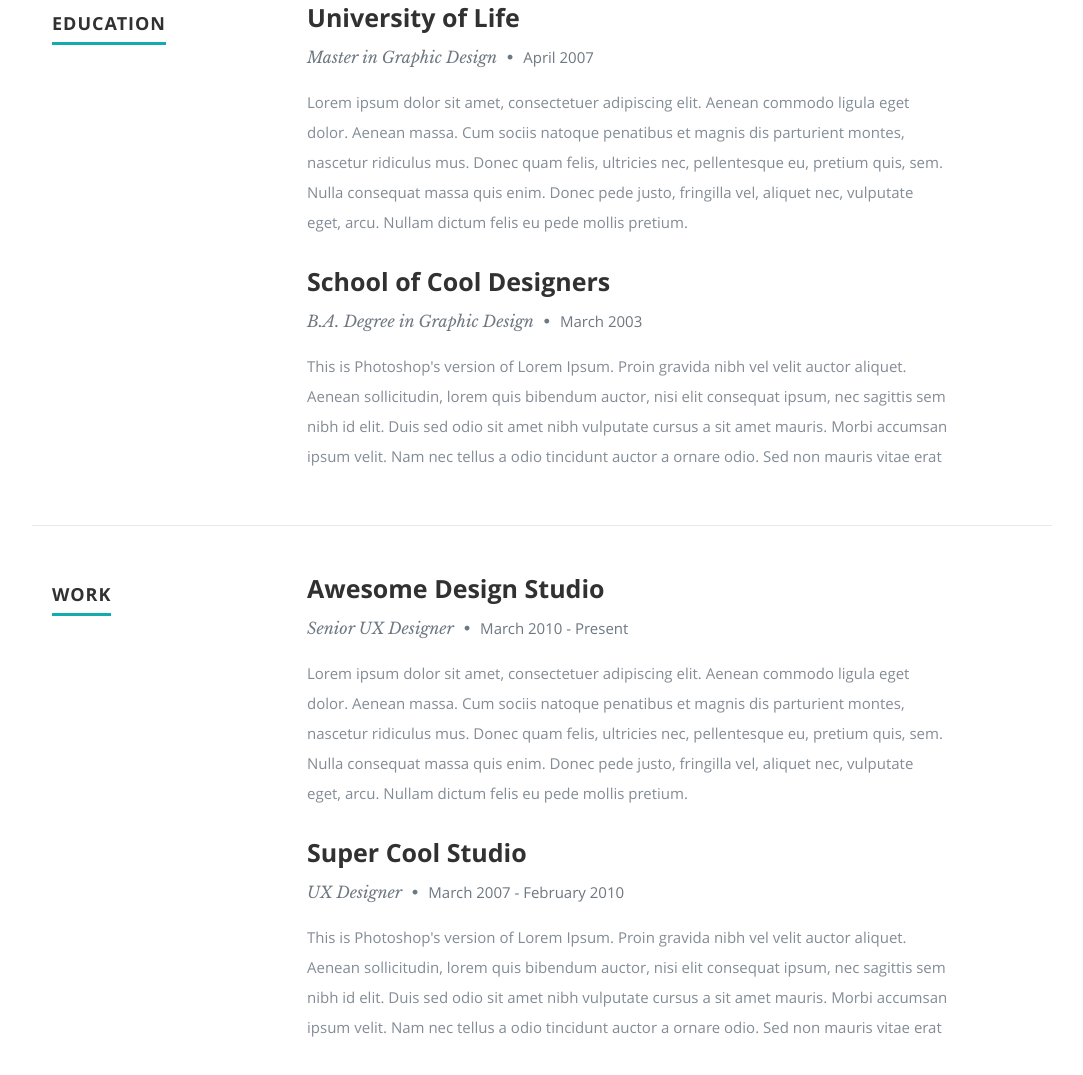
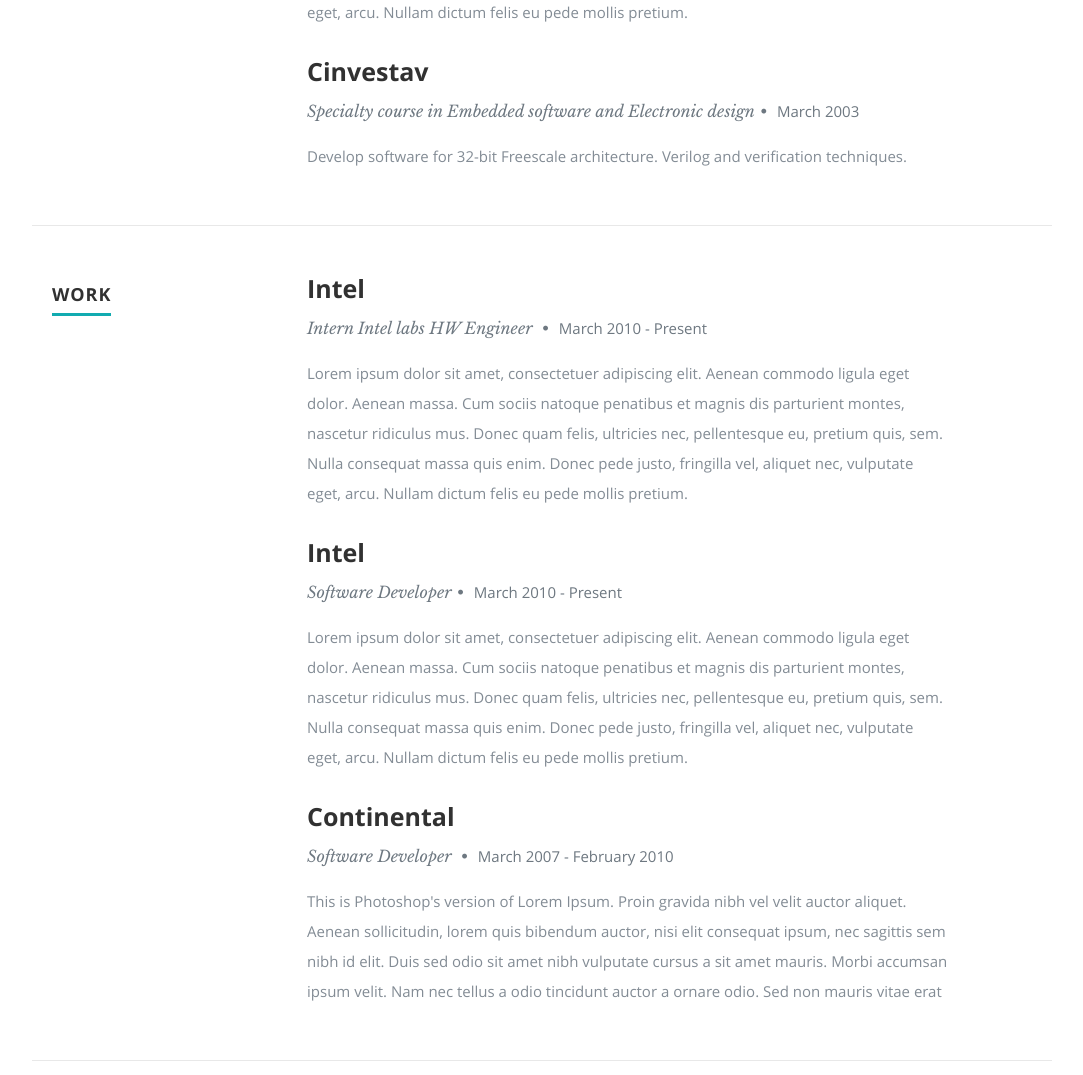
Before and after one commit to yhoazk/yhoazk.github.io, a plain HTML site: page index.html in a window 1280 px wide. Shown: the part 1583-2658 px from the top of the page, without its empty margins (98-1181 px from the left). Drawn offline with nearby package versions, Linux system fonts and the light colour scheme.

Commit message:
Update index.html

```diff
--- a/index.html
+++ b/index.html
@@ -91,12 +91,7 @@
 
             <h2>About Me</h2>
 
-            <p>Sed ut perspiciatis unde omnis iste natus error sit voluptatem accusantium doloremque laudantium, totam rem aperiam,
-            eaque ipsa quae ab illo inventore veritatis et quasi architecto beatae vitae dicta sunt explicabo. Nemo enim ipsam
-            voluptatem quia voluptas sit aspernatur aut odit aut fugit, sed quia consequuntur magni dolores eos qui ratione
-            voluptatem sequi nesciunt. Neque porro quisquam est, qui dolorem ipsum quia dolor sit amet, consectetur, adipisci velit,
-            sed quia non numquam eius modi tempora incidunt ut labore et dolore magnam aliquam quaerat voluptatem.
-            Ut enim ad minima veniam, quis nostrum exercitationem ullam corporis suscipit laboriosam.
+            <p>Software Engineer
             </p>
 
             <div class="row">
@@ -148,8 +143,8 @@
 
                <div class="twelve columns">
 
-                  <h3>University of Life</h3>
-                  <p class="info">Master in Graphic Design <span>&bull;</span> <em class="date">April 2007</em></p>
+                  <h3>ITESO</h3>
+                  <p class="info">Master in Electronic Design <span>&bull;</span> <em class="date">April 2017</em></p>
 
                   <p>
                   Lorem ipsum dolor sit amet, consectetuer adipiscing elit. Aenean commodo ligula eget dolor. Aenean massa.
@@ -166,14 +161,11 @@
 
                <div class="twelve columns">
 
-                  <h3>School of Cool Designers</h3>
-                  <p class="info">B.A. Degree in Graphic Design <span>&bull;</span> <em class="date">March 2003</em></p>
+                  <h3>Cinvestav</h3>
+                  <p class="info">Specialty course in Embedded software and Electronic design<span>&bull;</span> <em class="date">March 2003</em></p>
 
                   <p>
-                  This is Photoshop's version  of Lorem Ipsum. Proin gravida nibh vel velit auctor aliquet.
-                  Aenean sollicitudin, lorem quis bibendum auctor, nisi elit consequat ipsum, nec sagittis sem
-                  nibh id elit. Duis sed odio sit amet nibh vulputate cursus a sit amet mauris. Morbi accumsan
-                  ipsum velit. Nam nec tellus a odio tincidunt auctor a ornare odio. Sed non  mauris vitae erat
+                  Develop software for 32-bit Freescale architecture. Verilog and verification techniques.
                   </p>
 
                </div>
@@ -199,8 +191,27 @@
 
                <div class="twelve columns">
 
-                  <h3>Awesome Design Studio</h3>
-                  <p class="info">Senior UX Designer <span>&bull;</span> <em class="date">March 2010 - Present</em></p>
+                  <h3>Intel</h3>
+                  <p class="info">Intern Intel labs HW Engineer <span>&bull;</span> <em class="date">March 2010 - Present</em></p>
+
+                  <p>
+                  Lorem ipsum dolor sit amet, consectetuer adipiscing elit. Aenean commodo ligula eget dolor. Aenean massa.
+                  Cum sociis natoque penatibus et magnis dis parturient montes, nascetur ridiculus mus. Donec quam felis,
+                  ultricies nec, pellentesque eu, pretium quis, sem. Nulla consequat massa quis enim.
+                  Donec pede justo, fringilla vel, aliquet nec, vulputate eget, arcu. Nullam dictum felis eu pede mollis pretium.
+                  </p>
+
+               </div>
+
+            </div> <!-- item end -->
+
+
+                        <div class="row item">
+
+               <div class="twelve columns">
+
+                  <h3>Intel</h3>
+                  <p class="info">Software Developer<span>&bull;</span> <em class="date">March 2010 - Present</em></p>
 
                   <p>
                   Lorem ipsum dolor sit amet, consectetuer adipiscing elit. Aenean commodo ligula eget dolor. Aenean massa.
@@ -217,8 +228,8 @@
 
                <div class="twelve columns">
 
-                  <h3>Super Cool Studio</h3>
-                  <p class="info">UX Designer <span>&bull;</span> <em class="date">March 2007 - February 2010</em></p>
+                  <h3>Continental</h3>
+                  <p class="info">Software Developer <span>&bull;</span> <em class="date">March 2007 - February 2010</em></p>
 
                   <p>
                   This is Photoshop's version  of Lorem Ipsum. Proin gravida nibh vel velit auctor aliquet.
```
